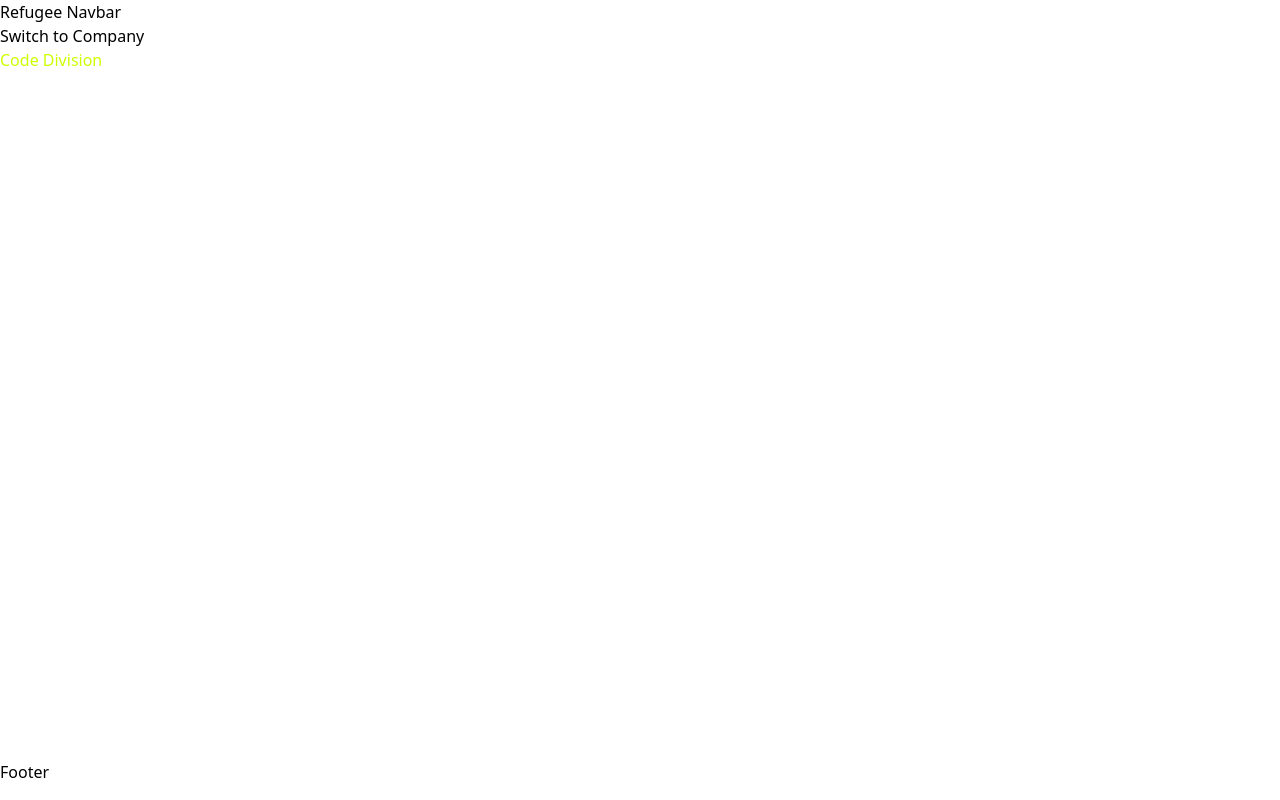
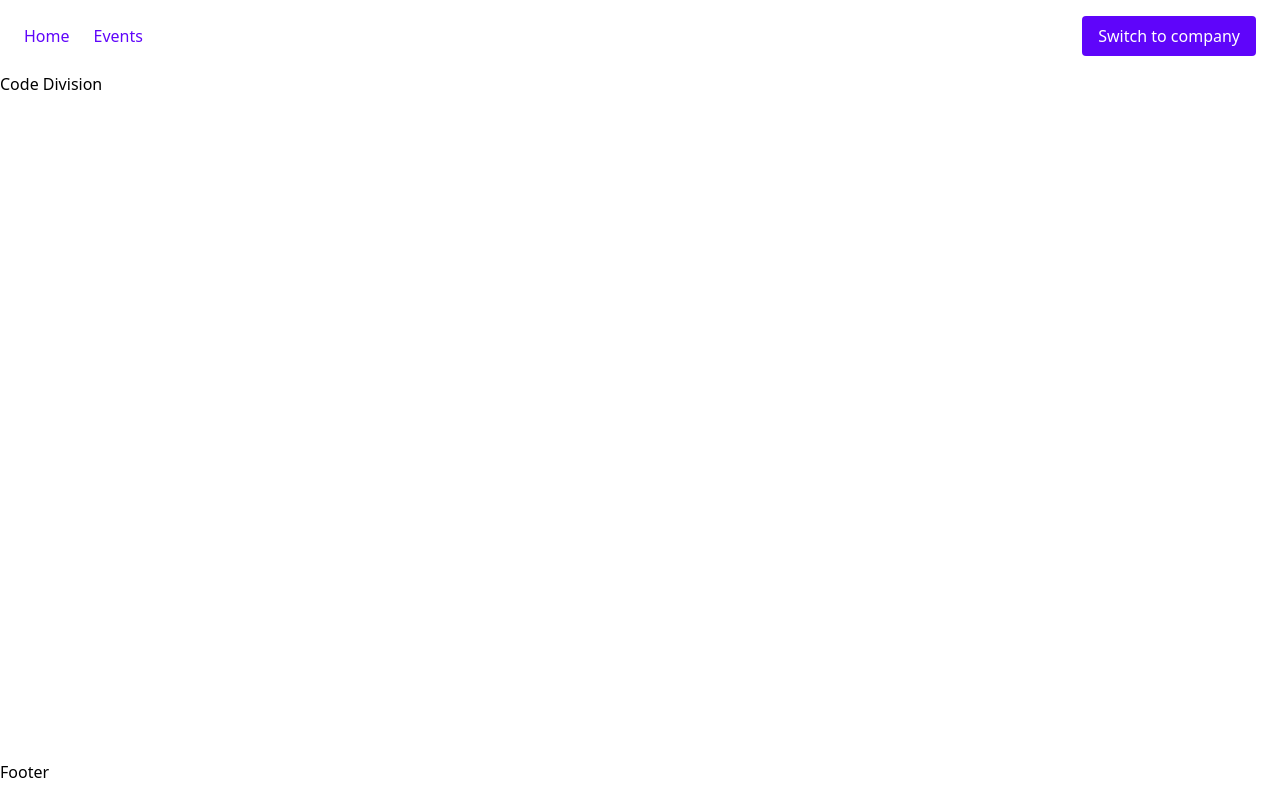
Before and after one commit to cfgglasgow24/Team-6, a React (Create React App) app in the folder client/: page / in a window 1280 px wide. Both pictures are taken after a click on the button "refugee". Built offline with nearby package versions, Linux system fonts and the light colour scheme.

Commit message:
Finish navbar

```diff
--- a/client/src/App.tsx
+++ b/client/src/App.tsx
@@ -3,6 +3,7 @@ import Navbar from "./components/layout/Navbar";
 import Footer from "./components/layout/Footer";
 import HomePage from "./pages/HomePage";
 import NotFoundPage from "./pages/NotFoundPage";
+import EventsPage from "./pages/EventsPage";
 
 export default function App() {
     return (
@@ -11,6 +12,7 @@ export default function App() {
             <div className="flex-grow">
                 <Routes>
                     <Route path="/" Component={HomePage} />
+                    <Route path="/events" Component={EventsPage} />
                     <Route path="*" Component={NotFoundPage} />
                 </Routes>
             </div>
--- a/client/src/components/layout/Navbar.tsx
+++ b/client/src/components/layout/Navbar.tsx
@@ -1,5 +1,6 @@
 import { useState } from "react";
 import { UserType } from "../types/UserType";
+import { Link } from "react-router-dom";
 
 interface NavBarComponentProps {
     handleUserTypeSelect: (userType: UserType) => void;
@@ -17,36 +18,57 @@ export default function Navbar() {
     }
 
     if (userType === UserType.REFUGEE) {
-        return <RefugeeNavbar handleUserTypeSelect={handleUserTypeSelect} />;
+        return (
+            <MainNavbar
+                handleUserTypeSelect={handleUserTypeSelect}
+                otherUserType={UserType.COMPANY}
+            />
+        );
     } else if (userType === UserType.COMPANY) {
-        return <CompanyNavbar handleUserTypeSelect={handleUserTypeSelect} />;
+        return (
+            <MainNavbar
+                handleUserTypeSelect={handleUserTypeSelect}
+                otherUserType={UserType.REFUGEE}
+            />
+        );
     } else {
         return <GetUserTypePopup handleUserTypeSelect={handleUserTypeSelect} />;
     }
 }
 
-function RefugeeNavbar({ handleUserTypeSelect }: NavBarComponentProps) {
+interface MainNavbarProps {
+    handleUserTypeSelect: (userType: UserType) => void;
+    otherUserType: UserType;
+}
+
+function MainNavbar({ handleUserTypeSelect, otherUserType }: MainNavbarProps) {
     return (
-        <nav>
-            <div>Refugee Navbar</div>
-            <button onClick={() => handleUserTypeSelect(UserType.COMPANY)}>
-                Switch to Company
-            </button>
+        <nav className="flex justify-between py-4 px-6 items-center">
+            <div className="space-x-6">
+                <Link
+                    to="/"
+                    className="text-secondary-500 hover:text-secondary-700"
+                >
+                    Home
+                </Link>
+                <Link
+                    to="/events"
+                    className="text-secondary-500 hover:text-secondary-700"
+                >
+                    Events
+                </Link>
+            </div>
+            <div>
+                <button
+                    onClick={() => handleUserTypeSelect(otherUserType)}
+                    className="px-4 py-2 text-white bg-secondary-500 rounded hover:bg-secondary-700 transition-colors duration-200 ease-in-out"
+                >
+                    Switch to {otherUserType}
+                </button>
+            </div>
         </nav>
     );
 }
-
-function CompanyNavbar({ handleUserTypeSelect }: NavBarComponentProps) {
-    return (
-        <nav>
-            <div>Company Navbar</div>
-            <button onClick={() => handleUserTypeSelect(UserType.REFUGEE)}>
-                Switch to Company
-            </button>
-        </nav>
-    );
-}
-
 function GetUserTypePopup({ handleUserTypeSelect }: NavBarComponentProps) {
     return (
         <div className="fixed top-0 left-0 w-full h-full bg-black bg-opacity-50 flex justify-center items-center">
--- /dev/null
+++ b/client/src/pages/EventsPage.tsx
@@ -0,0 +1,3 @@
+export default function EventsPage() {
+    return <div></div>;
+}
--- a/client/src/pages/HomePage.tsx
+++ b/client/src/pages/HomePage.tsx
@@ -1,3 +1,3 @@
 export default function HomePage() {
-    return <div className="text-primary-500">Code Division</div>;
+    return <div>Code Division</div>;
 }
```
